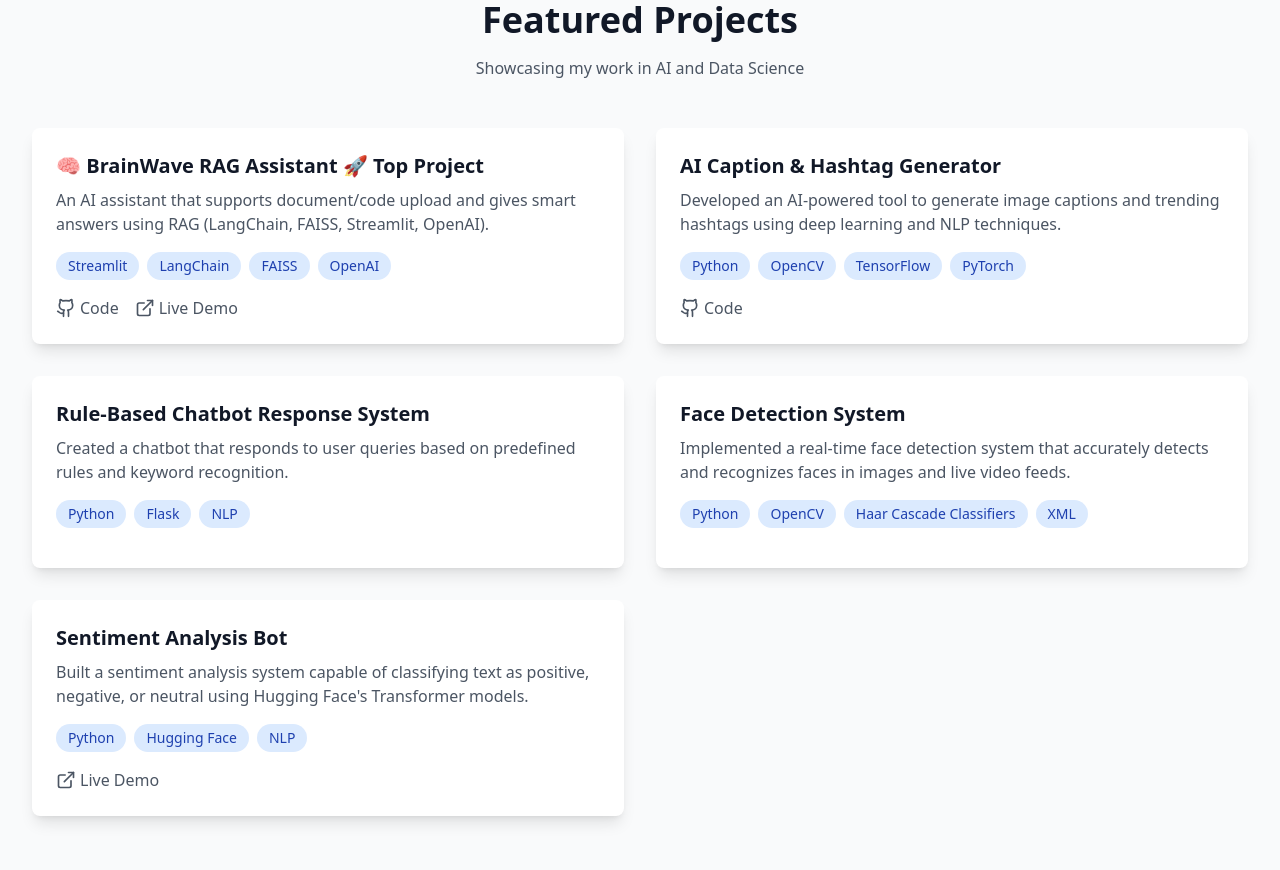
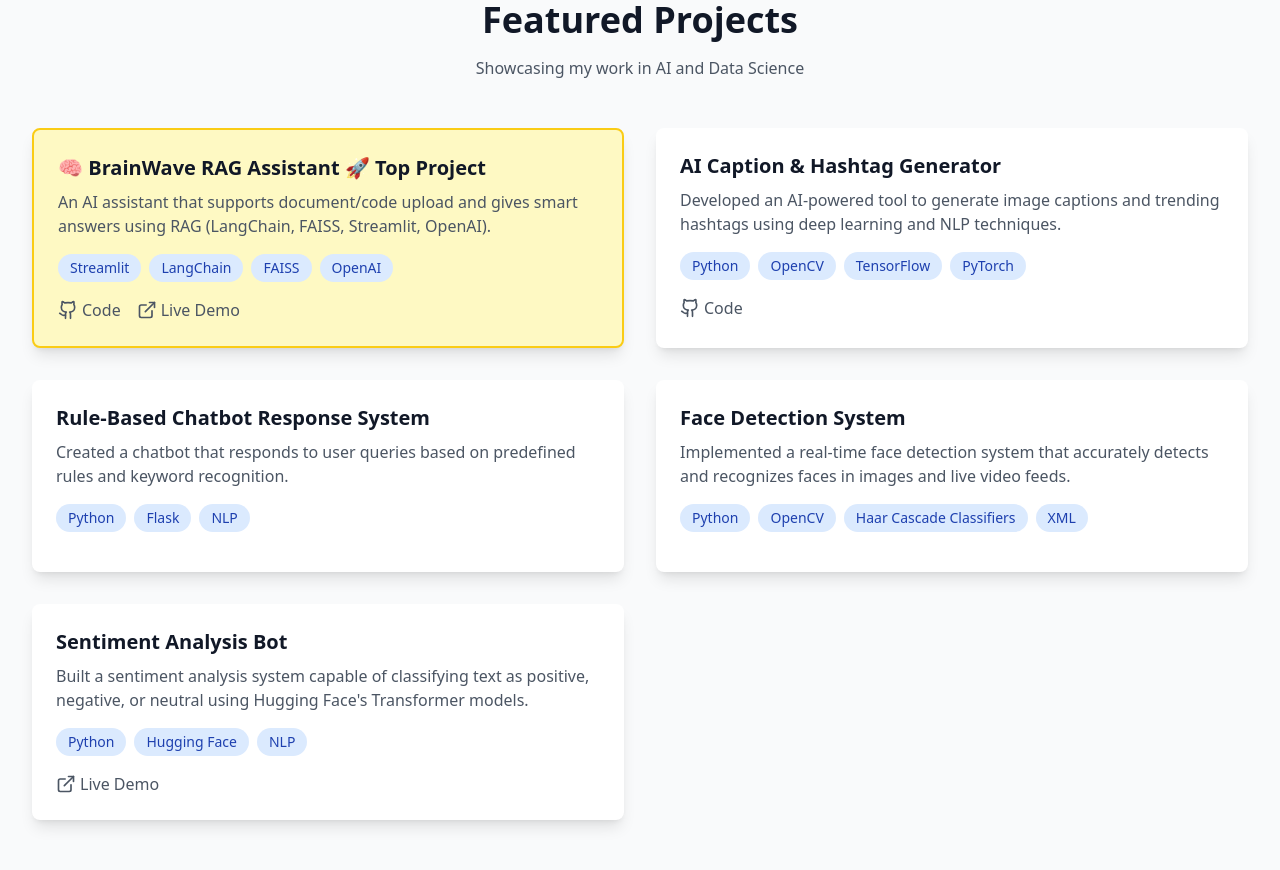
Before and after one commit to Manishkumarsingh41/my-portfolio, a React (Vite) app: page / in a window 1280 px wide. Shown: the part 1620-2490 px from the top of the page. Built offline with nearby package versions, Linux system fonts and the light colour scheme.

Commit message:
Projects.tsx

```diff
--- a/src/components/Projects.tsx
+++ b/src/components/Projects.tsx
@@ -9,8 +9,8 @@ const projects = [
       'An AI assistant that supports document/code upload and gives smart answers using RAG (LangChain, FAISS, Streamlit, OpenAI).',
     tech: ['Streamlit', 'LangChain', 'FAISS', 'OpenAI'],
     demo: 'https://brainwaverag.streamlit.app/',
-    github: 'https://github.com/your-username/brainwave-rag', // Add if public
-    isFeatured: true, // Custom flag to style it differently
+    github: 'https://github.com/your-username/brainwave-rag', // Replace with your actual repo URL if public
+    isFeatured: true,
   },
   {
     title: 'AI Caption & Hashtag Generator',
@@ -39,7 +39,6 @@ const projects = [
     demo: 'https://iamanishsinghrajput-meggi.hf.space',
   },
 ];
-
 
 export const Projects = () => {
   const [ref, inView] = useInView({
@@ -70,7 +69,11 @@ export const Projects = () => {
               initial={{ opacity: 0, y: 20 }}
               animate={inView ? { opacity: 1, y: 0 } : {}}
               transition={{ duration: 0.5, delay: index * 0.1 }}
-              className="bg-white dark:bg-gray-900 rounded-lg shadow-lg overflow-hidden"
+              className={`rounded-lg shadow-lg overflow-hidden ${
+                project.isFeatured
+                  ? 'bg-yellow-100 dark:bg-yellow-900 border-2 border-yellow-400'
+                  : 'bg-white dark:bg-gray-900'
+              }`}
             >
               <div className="p-6">
                 <h3 className="text-xl font-semibold mb-2">{project.title}</h3>
```
